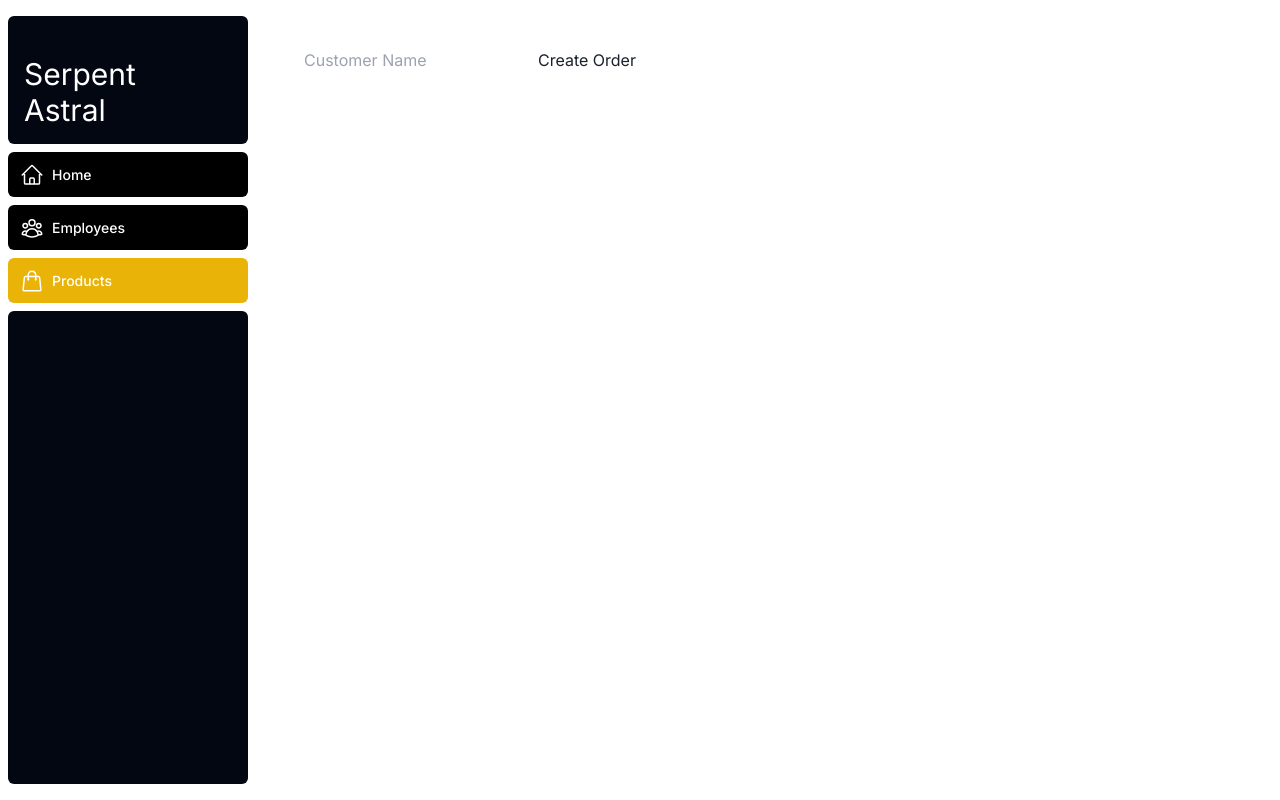
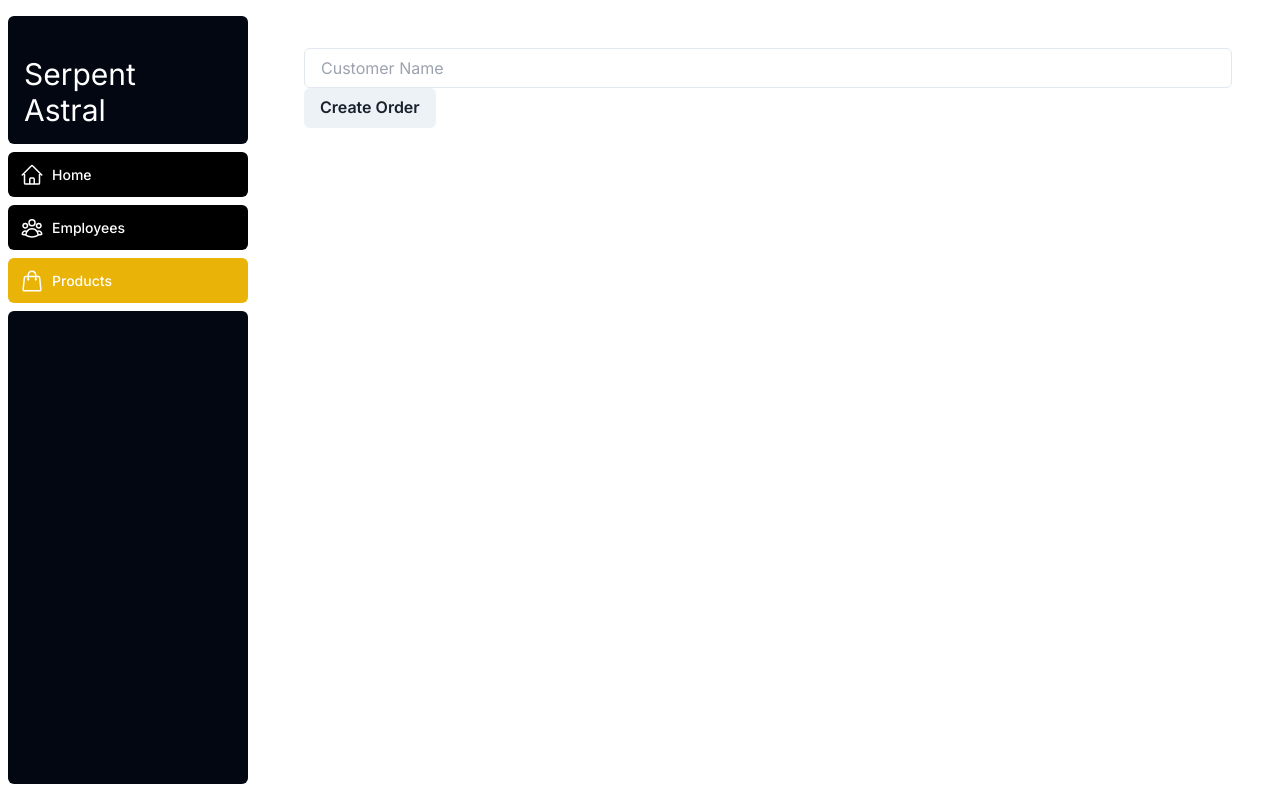
Before and after one commit to keanteng/serpent-astral, a Next.js app: page /dashboard/products in a window 1280 px wide. Built offline with nearby package versions, Linux system fonts and the light colour scheme.

Commit message:
gen2.0 update notice #25

```diff
--- a/app/dashboard/products/page.tsx
+++ b/app/dashboard/products/page.tsx
@@ -1,6 +1,10 @@
 'use client';
 
 import React, { useState } from 'react';
+import {
+  Button,
+  Input
+} from '@chakra-ui/react';
 
 const AddOrderItem = () => {
   const [customer, setCustomer] = useState<string>('');
@@ -121,13 +125,13 @@ const AddOrderItem = () => {
   return (
     <div>
       <form onSubmit={handleCreateOrder}>
-        <input
+        <Input
           type="text"
           placeholder="Customer Name"
           value={customer}
           onChange={(e) => setCustomer(e.target.value)}
         />
-        <button type="submit">Create Order</button>
+        <Button type="submit">Create Order</Button>
       </form>
       {orderId && (
         <>
```
Also changed, not shown: 1 other file (tests, documents, lock files or other folders).
